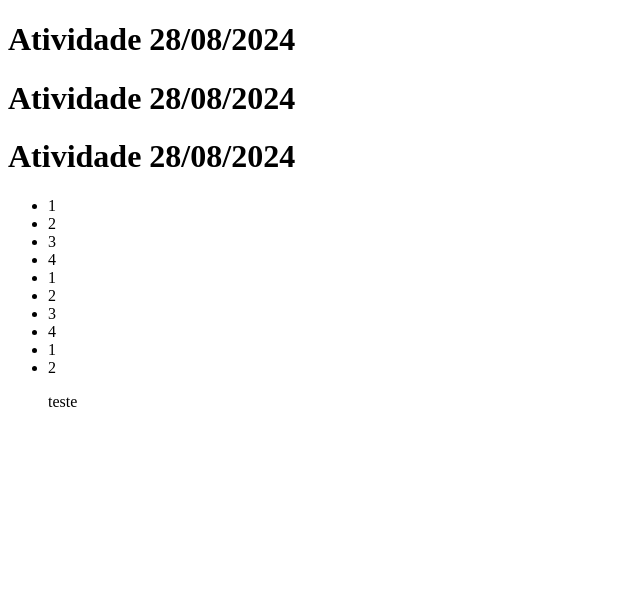
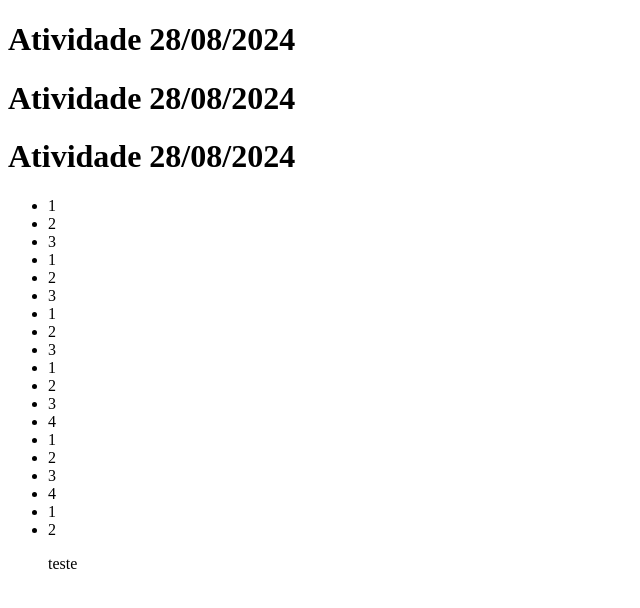
Before and after one commit to GabrielBitten/Gerenciamento, a plain HTML site: page index.html in a window 1280 px wide. Shown: the whole page, without its empty margins (0-640 px from the left). Drawn offline with Linux system fonts and the light colour scheme.

Commit message:
modifiquei o index na branch2

```diff
--- a/index.html
+++ b/index.html
@@ -11,6 +11,15 @@
      <h1>Atividade 28/08/2024</h1>
      <h1>Atividade 28/08/2024</h1>
      <ul>
+        <li>1</li>
+        <li>2</li>
+        <li>3</li>
+        <li>1</li>
+        <li>2</li>
+        <li>3</li>
+        <li>1</li>
+        <li>2</li>
+        <li>3</li>
         <li>1</li>
         <li>2</li>
         <li>3</li>
```
